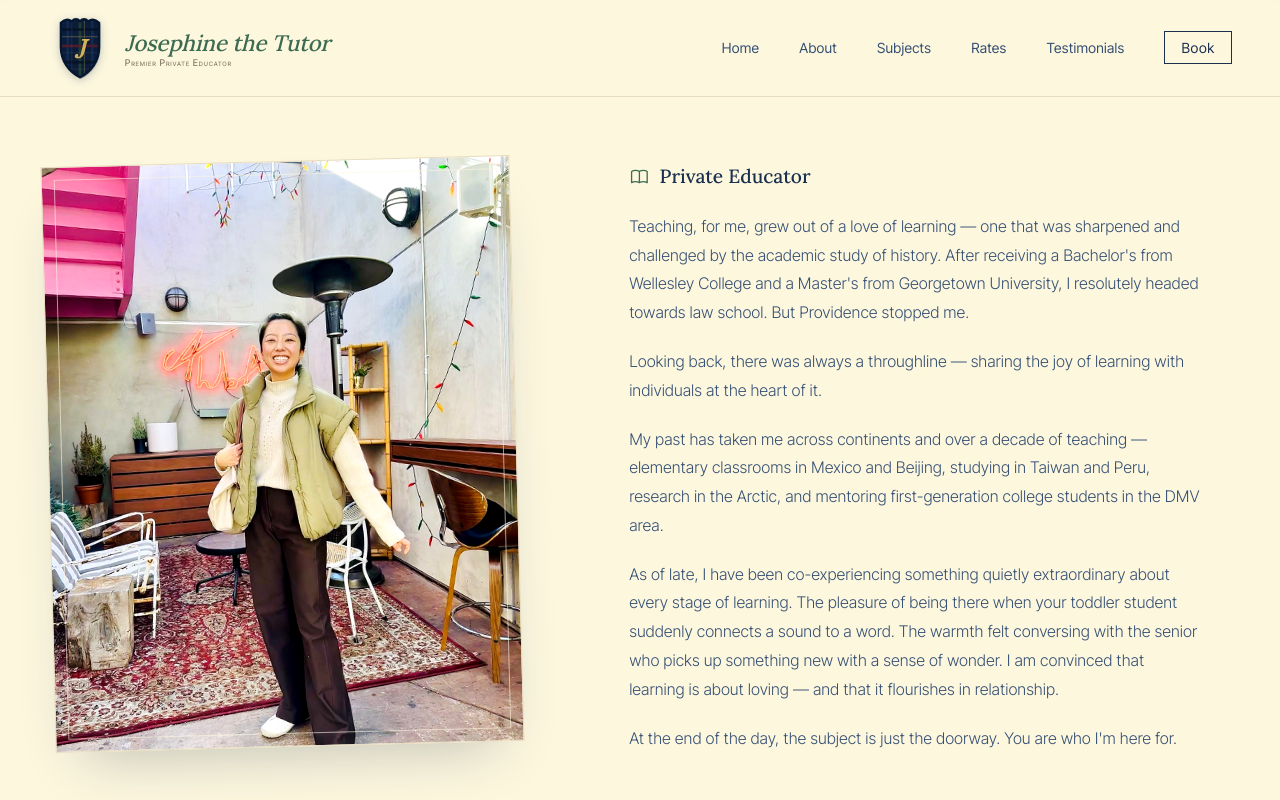
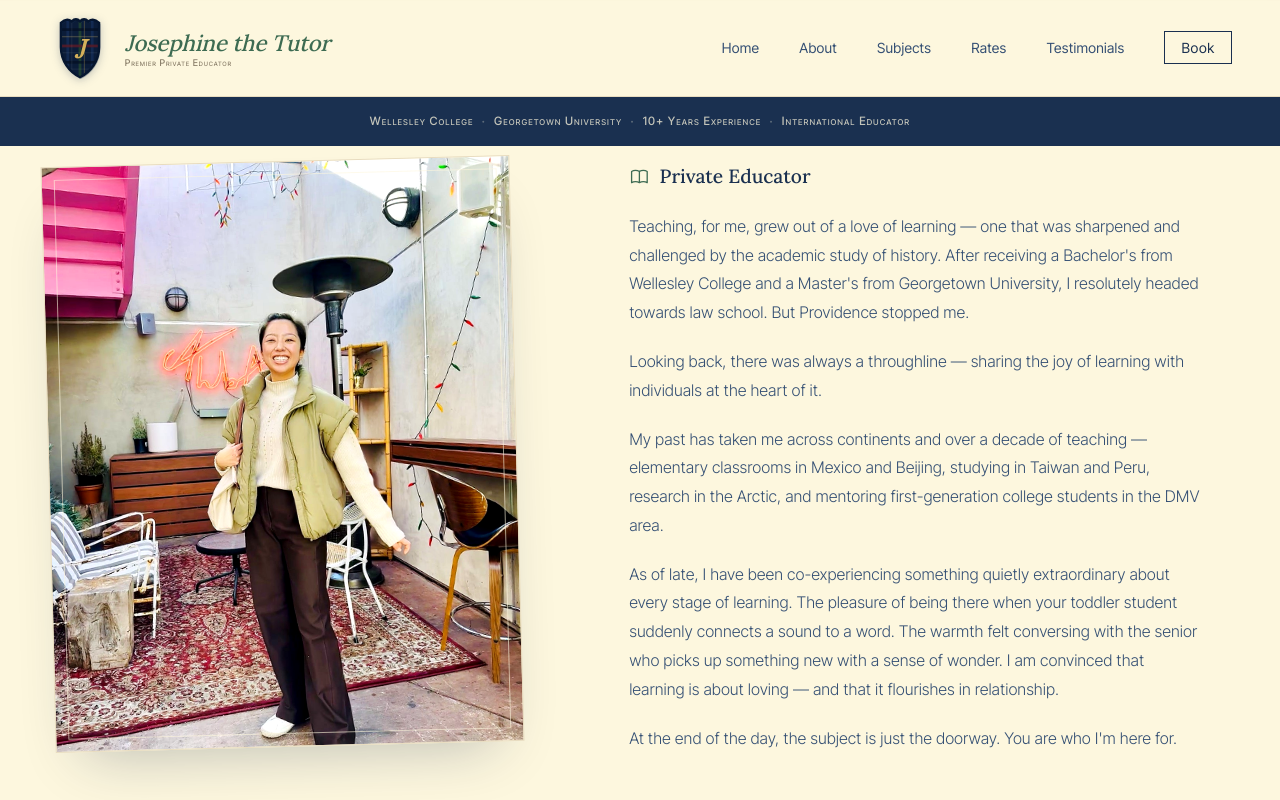
Before and after one commit to patrickparagas1/josephine-tutoring, a Next.js app: page /about in a window 1280 px wide. Shown: the top 800 px of the page. Built offline with nearby package versions, Linux system fonts and the light colour scheme.

Commit message:
Move credentials bar into fixed nav so it sticks below menu bar

```diff
--- a/app/globals.css
+++ b/app/globals.css
@@ -233,13 +233,17 @@ nav {
   top: 0;
   left: 0;
   right: 0;
-  padding: 1rem 3rem;
-  display: flex;
-  justify-content: space-between;
-  align-items: center;
+  display: flex;
+  flex-direction: column;
   z-index: 100;
   background: rgba(253, 247, 222, 0.92);
   backdrop-filter: blur(10px);
+}
+.nav-main-row {
+  display: flex;
+  justify-content: space-between;
+  align-items: center;
+  padding: 1rem 3rem;
   border-bottom: 1px solid var(--line);
 }
 .nav-links a.nav-cta {
@@ -1293,7 +1297,7 @@ footer em,
 }
 
 @media (max-width: 900px) {
-  nav { padding: 1rem 1.5rem; }
+  .nav-main-row { padding: 1rem 1.5rem; }
   .nav-toggle { display: flex; }
   .nav-links {
     position: fixed;
--- a/app/page.tsx
+++ b/app/page.tsx
@@ -5,19 +5,16 @@ import Footer from "@/components/Footer";
 import Hero from "@/components/Hero";
 import Ornament from "@/components/Ornament";
 import TestimonialSlider from "@/components/TestimonialSlider";
-import CredentialsBar from "@/components/CredentialsBar";
-
 export default function Home() {
   return (
     <>
       <Nav />
-      <CredentialsBar />
       <main id="main-content">
       <Hero />
        <TestimonialSlider />
         <section className="home-gallery">
         <div className="home-gallery-header">
-          <div className="section-eyebrow">What I help with</div>
+          <div className="section-eyebrow">What I Design</div>
           <h2 className="section-title">
             Every grade. <em>Every kind</em> of learner.
           </h2>
--- a/components/Nav.tsx
+++ b/components/Nav.tsx
@@ -25,6 +25,7 @@ export default function Nav() {
 
   return (
     <nav>
+      <div className="nav-main-row">
       <Link
         href="/"
         className="logo"
@@ -144,6 +145,16 @@ export default function Nav() {
           </Link>
         </li>
       </ul>
+      </div>
+      <div className="credentials-bar">
+        <span>Wellesley College</span>
+        <span className="credentials-dot">·</span>
+        <span>Georgetown University</span>
+        <span className="credentials-dot">·</span>
+        <span>10+ Years Experience</span>
+        <span className="credentials-dot">·</span>
+        <span>International Educator</span>
+      </div>
     </nav>
   );
 }
```
